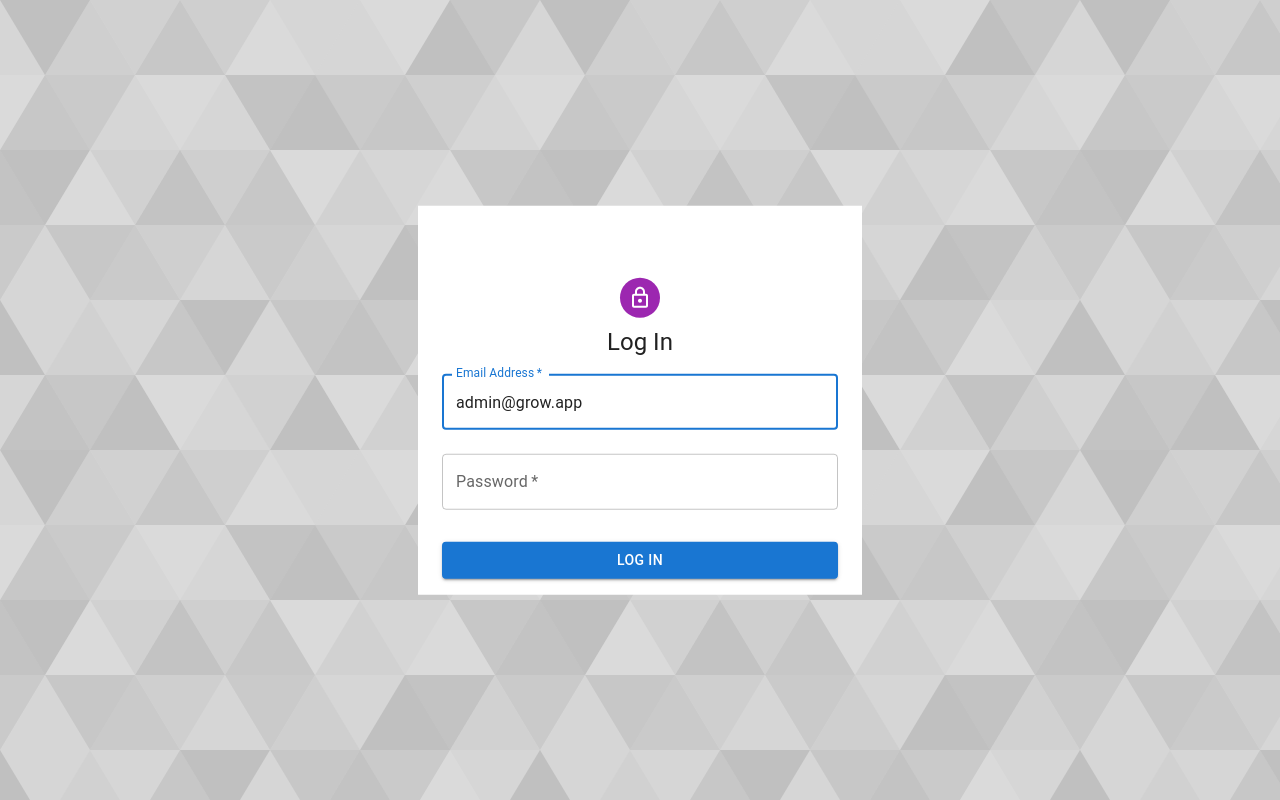
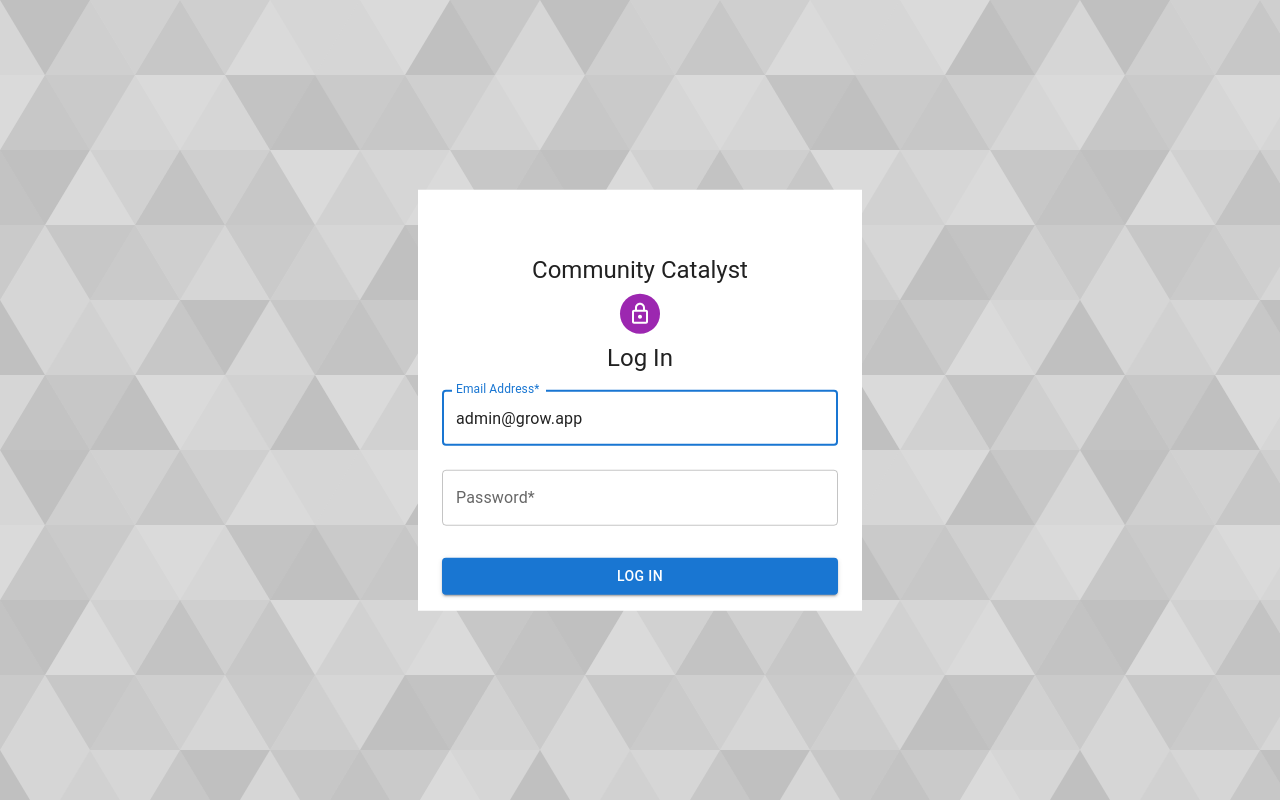
Before and after one commit to AdiDumi/Licenta, a React (Create React App) app in the folder client/: page / in a window 1280 px wide. Built offline with nearby package versions, Linux system fonts and the light colour scheme.

Commit message:
added login validation

```diff
--- a/client/src/components/AppBar/AppBarDrawer.js
+++ b/client/src/components/AppBar/AppBarDrawer.js
@@ -1,11 +1,11 @@
 import React from 'react';
 import {
-    Button,
+    Button, createTheme,
     Divider,
     IconButton,
     List,
     ListItem, ListItemButton, ListItemIcon,
-    ListItemText,
+    ListItemText, ThemeProvider,
     Toolbar,
     Typography,
 } from "@mui/material";
@@ -22,6 +22,23 @@ import AccountCircleIcon from '@mui/icons-material/AccountCircle';
 import {useNavigate} from "react-router-dom";
 
 const drawerWidth = 240;
+
+const theme = createTheme({
+    typography: {
+        fontFamily: [
+            '-apple-system',
+            'BlinkMacSystemFont',
+            '"Segoe UI"',
+            'Roboto',
+            '"Helvetica Neue"',
+            'Arial',
+            'sans-serif',
+            '"Apple Color Emoji"',
+            '"Segoe UI Emoji"',
+            '"Segoe UI Symbol"',
+        ].join(','),
+    },
+});
 
 const openedMixin = (theme) => ({
     width: drawerWidth,
@@ -114,6 +131,7 @@ export default function AppBarDrawer({deleteToken, currentPage}) {
 
     return(
         <div>
+            <ThemeProvider theme={theme}>
             <AppBar position="fixed" open={open}>
                 <Toolbar>
                     <IconButton
@@ -130,6 +148,9 @@ export default function AppBarDrawer({deleteToken, currentPage}) {
                     </IconButton>
                     <Typography variant="h6" noWrap component="div">
                         {currentPage}
+                    </Typography>
+                    <Typography variant="h6" noWrap component="div" sx={{ fontFamily: 'sans-serif',  fontWeight: 700, marginRight: 5, justifyContent: "center", marginLeft: "auto"}}>
+                        COMMUNITY CATALYST
                     </Typography>
                     <Button variant="text"
                             color="inherit"
@@ -216,6 +237,7 @@ export default function AppBarDrawer({deleteToken, currentPage}) {
                     </ListItem>
                 </List>
             </Drawer>
+            </ThemeProvider>
         </div>
     );
 }
--- a/client/src/components/Dashboard/Dashboard.js
+++ b/client/src/components/Dashboard/Dashboard.js
@@ -62,7 +62,8 @@ export default function Dashboard({deleteToken, token}) {
                                     display: 'flex',
                                     flexDirection: 'column',
                                     border: 1,
-                                    borderColor: 'blue'
+                                    borderColor: 'blue',
+                                    backgroundColor: '#c4ffc2'
                                 }}
                             >
                                 <Typography> Your last feedbacks </Typography>
@@ -123,6 +124,9 @@ export default function Dashboard({deleteToken, token}) {
                                     p: 2,
                                     display: 'flex',
                                     flexDirection: 'column',
+                                    border: 1,
+                                    borderColor: 'red',
+                                    backgroundColor: '#c4ffc2'
                                 }}
                             >
                                 <div>No last objectives</div>
--- a/client/src/components/Feedback/FeedbackPage.js
+++ b/client/src/components/Feedback/FeedbackPage.js
@@ -5,7 +5,7 @@ import {
     Button,
     Card, CardActionArea,
     CardContent, Checkbox,
-    Container,
+    Container, createTheme,
     CssBaseline,
     Dialog,
     DialogContentText, DialogTitle, FormControlLabel,
@@ -46,8 +46,8 @@ function TabPanel(props) {
 
     return (
         value === index && (
-            <Box sx={{ p: 3 }}>
-                <Typography component={'div'}>{children}</Typography>
+            <Box sx={{ p: 2}}>
+                {children}
             </Box>
         )
     );
@@ -235,7 +235,7 @@ export default function Feedbacks({deleteToken, token}) {
                                 <Tab sx={{ fontSize: 18 }} icon={<Outbox />} iconPosition="start" label="Sent Feedbacks"/>
                             </Tabs>
                             <TabPanel value={tab} index={0}>
-                                <Grid container spacing={2}>
+                                <Grid container spacing={2} sx={{backgroundColor: '#c4ffc2'}}>
                                     {receivedFeedbacks.length > 0 ? receivedFeedbacks
                                         .sort((a, b) => (a.seen > b.seen) ? 1 : (a.seen === b.seen) ? ((new Date(a.receivedDate).getTime() < new Date(b.receivedDate).getTime()) ? 1 : -1) : -1)
                                         .slice((pageReceivedFeedbacks - 1) * feedbacksPerPage, pageReceivedFeedbacks * feedbacksPerPage)
@@ -271,7 +271,7 @@ export default function Feedbacks({deleteToken, token}) {
                                                         <Typography sx={{ fontSize: 15 }} variant="subtitle2" color="text.secondary" gutterBottom>
                                                             On {new Date(feedback.receivedDate).toDateString()}
                                                         </Typography>
-                                                        <Typography noWrap sx={{ fontSize: 28 }} component="div">
+                                                        <Typography noWrap sx={{ fontSize: 30 }} component="div">
                                                             {feedback.message}
                                                         </Typography>
                                                     </CardContent>
@@ -280,13 +280,12 @@ export default function Feedbacks({deleteToken, token}) {
                                         </Grid>
                                     )) : <Typography> You have no received feedbacks </Typography>}
                                 </Grid>
-                                <Box py={1} display="flex" justifyContent="center">
+                                <Box py={1} display="flex" justifyContent="center" sx={{ position: 'relative', left: '-16px', width: 1135, backgroundColor: '#c4ffc2'}}>
                                     <Pagination
                                         onChange={(e, value) => {
                                             setPageReceivedFeedbacks(value)
                                         }}
                                         style={{
-                                            display: "flex",
                                             justifyContent: "center",
                                         }}
                                         page={pageReceivedFeedbacks}
@@ -295,7 +294,7 @@ export default function Feedbacks({deleteToken, token}) {
                                 </Box>
                             </TabPanel>
                             <TabPanel value={tab} index={1}>
-                                <Grid container spacing={4}>
+                                <Grid container spacing={3} sx={{backgroundColor: '#c4ffc2'}}>
                                     {sentFeedbacks.length > 0 ? sentFeedbacks
                                         .sort((a, b) => (new Date(a.receivedDate).getTime() < new Date(b.receivedDate).getTime()) ? 1 : -1)
                                         .slice((pageSentFeedbacks - 1) * feedbacksPerPage, pageSentFeedbacks * feedbacksPerPage)
@@ -329,7 +328,7 @@ export default function Feedbacks({deleteToken, token}) {
                                             </Grid>
                                         )) : <Typography> You have no sent feedbacks </Typography>}
                                 </Grid>
-                                <Box py={1} display="flex" justifyContent="center">
+                                <Box py={1} display="flex" justifyContent="center" sx={{ position: 'relative', left: '-19px', width: 1140, backgroundColor: '#c4ffc2'}}>
                                     <Pagination
                                         onChange={(e, value) => setPageSentFeedbacks(value)}
                                         style={{
--- a/client/src/components/LogIn/LogIn.js
+++ b/client/src/components/LogIn/LogIn.js
@@ -14,12 +14,13 @@ const validationSchema = yup.object({
         .required('Username is required'),
     password: yup
         .string('Enter your password')
-        .min(6, 'Password should be of minimum 8 characters length')
+        .min(6, 'Password should be of minimum 6 characters length')
         .required('Password is required'),
 });
 
 export default function LogIn({setToken}) {
     const navigate = useNavigate();
+    const [loginError, setLoginError] = React.useState("");
 
     const formik = useFormik({
         initialValues: {
@@ -28,22 +29,21 @@ export default function LogIn({setToken}) {
         },
         validationSchema: validationSchema,
         onSubmit: values => {
-            try {
-                axios.post(process.env.REACT_APP_BACKEND_URL + process.env.REACT_APP_BACKEND_PORT + '/login', values).then(response => {
+                axios.post(process.env.REACT_APP_BACKEND_URL + process.env.REACT_APP_BACKEND_PORT + '/login',
+                    {},
+                    {
+                        auth: {
+                            username: values.username,
+                            password: values.password
+                        }
+                    })
+                    .then(response => {
                         setToken(response.data);
                         navigate("/dashboard");
+                    })
+                    .catch((error) => {
+                        setLoginError(error.response.data.error.lde_message);
                     });
-                // }).then(
-                //     () => {
-                //navigate("/dashboard");
-                //window.location.reload();
-                //     },
-                //     (error) => {
-                //         console.log(error);
-                //     });
-            } catch (error) {
-                console.log(error);
-            }
         },
     })
 
@@ -71,6 +71,9 @@ export default function LogIn({setToken}) {
                         alignItems: 'center',
                     }}
                 >
+                    <Typography component="h1" variant="h5">
+                        Community Catalyst
+                    </Typography>
                     <Avatar sx={{ m: 1, bgcolor: 'secondary.main' }}>
                         <LockOutlinedIcon />
                     </Avatar>
@@ -80,32 +83,33 @@ export default function LogIn({setToken}) {
                     <form onSubmit={formik.handleSubmit} autoComplete="on">
                         <TextField
                             margin="normal"
-                      required
                             fullWidth
                             id="username"
-                      label="Email Address"
+                            label="Email Address*"
                             name="username"
-                      type="username"
-                      autoComplete="username"
                             value={formik.values.username}
-                      onChange={formik.handleChange}
-                      error={formik.touched.username && Boolean(formik.errors.username)}
-                      helperText={formik.touched.username && formik.errors.username}
+                            onChange={e => {
+                                setLoginError('');
+                                formik.handleChange(e);
+                            }}
+                            error={(formik.touched.username && Boolean(formik.errors.username)) || (loginError !== '')}
+                            helperText={formik.touched.username && (formik.errors.username || loginError)}
                             autoFocus
                         />
                         <TextField
                             margin="normal"
-                      required
                             fullWidth
                             name="password"
-                      label="Password"
+                            label="Password*"
                             type="password"
                             id="password"
-                      autoComplete="current-password"
                             value={formik.values.password}
-                      onChange={formik.handleChange}
-                      error={formik.touched.password && Boolean(formik.errors.password)}
-                      helperText={formik.touched.password && formik.errors.password}
+                            onChange={e => {
+                                setLoginError('');
+                                formik.handleChange(e)
+                            }}
+                            error={(formik.touched.password && Boolean(formik.errors.password)) || (loginError !== '')}
+                            helperText={formik.touched.password && (formik.errors.password || loginError)}
                         />
                         <Button
                             type="submit"
```
Lines whose indentation alone changed are shown as unchanged.
